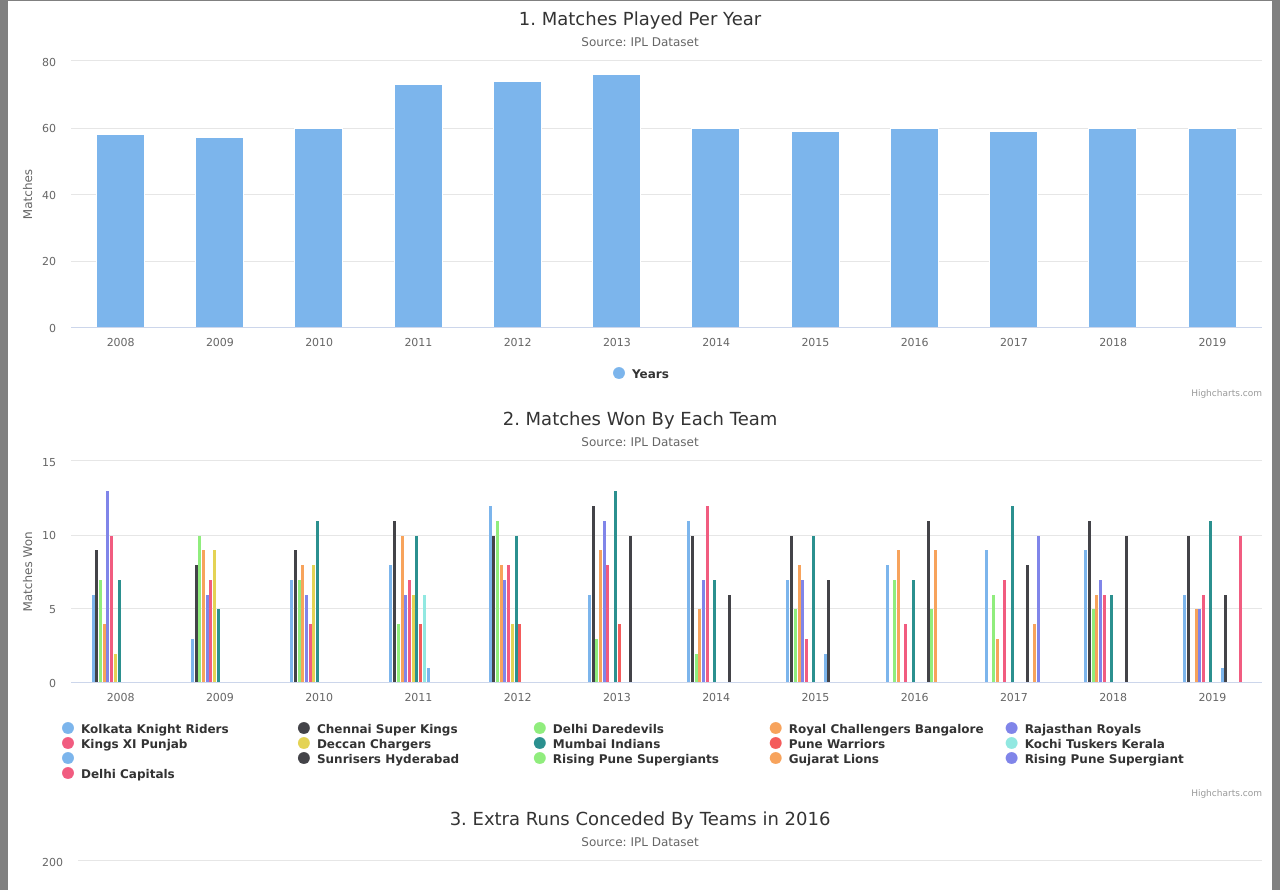
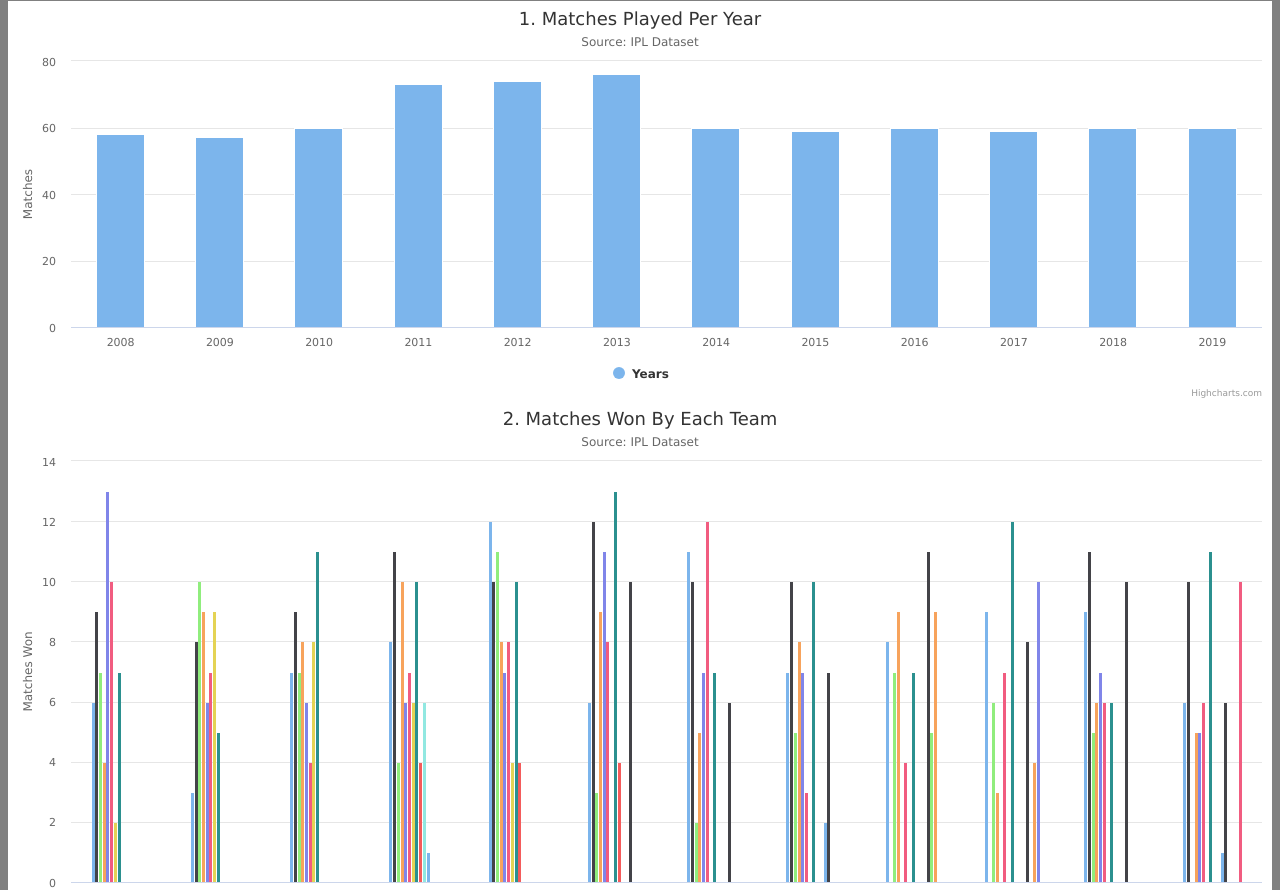
Before and after one commit to QuestingInfinitum/Sudarshan_IPL, a website: page public/index.html in a window 1280 px wide. Shown: the part 79-969 px from the top of the page. Drawn offline with nearby package versions, Linux system fonts and the light colour scheme.

Commit message:
graphical change

```diff
--- a/public/index.html
+++ b/public/index.html
@@ -17,7 +17,7 @@
 
     <div id="matches-played-per-year" style="min-width: 310px; height: 400px; margin: 0 auto"></div>
 
-    <div id="matches-won-by-each-team" style="min-width: 310px; height: 400px; margin: 0 auto"></div>
+    <div id="matches-won-by-each-team" style="min-width: 310px; height: 600px; margin: 0 auto"></div>
 
     <div id="extra-runs-conceded-by-each-team" style="min-width: 310px; height: 400px; margin: 0 auto"></div>
 
```
